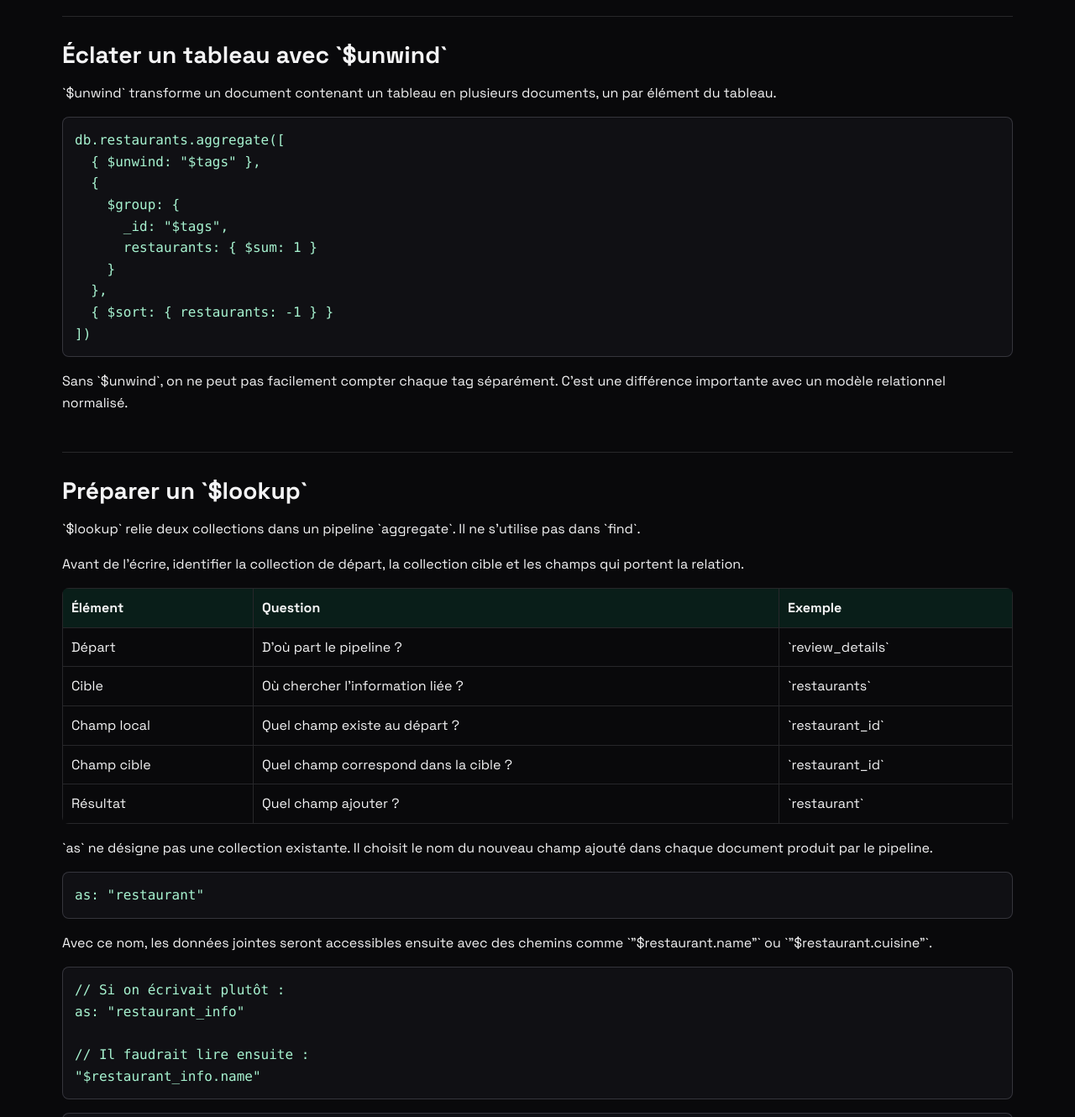
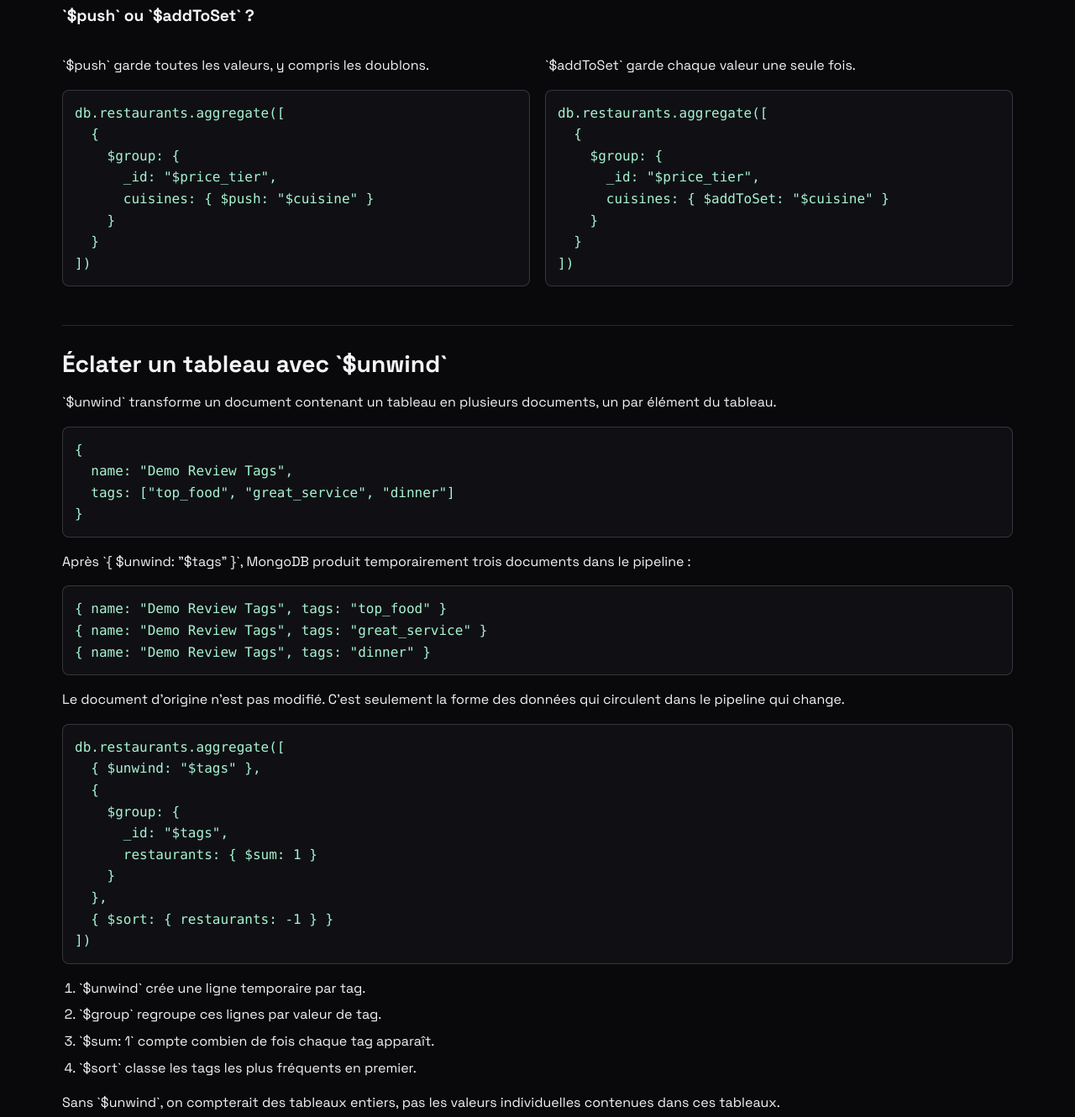
Before and after one commit to aah-supports/mongodb, a plain HTML site: page docs/cours/05-aggregate.html in a window 1280 px wide. Shown: the part 4960-6290 px from the top of the page at 84% size. Drawn offline with Linux system fonts and the light colour scheme.

Commit message:
Expand aggregate array examples

```diff
--- a/docs/cours/05-aggregate.html
+++ b/docs/cours/05-aggregate.html
@@ -165,10 +165,44 @@ db.restaurants.find({ "ratings.overall": { $gte: 22 } })</code></pre>
           <tr><td>`$push`</td><td>Construire un tableau.</td></tr>
           <tr><td>`$addToSet`</td><td>Construire un tableau sans doublons.</td></tr>
         </table>
+        <h3>`$push` ou `$addToSet` ?</h3>
+        <div class="two-col">
+          <div>
+            <p>`$push` garde toutes les valeurs, y compris les doublons.</p>
+            <pre><code>db.restaurants.aggregate([
+  {
+    $group: {
+      _id: "$price_tier",
+      cuisines: { $push: "$cuisine" }
+    }
+  }
+])</code></pre>
+          </div>
+          <div>
+            <p>`$addToSet` garde chaque valeur une seule fois.</p>
+            <pre><code>db.restaurants.aggregate([
+  {
+    $group: {
+      _id: "$price_tier",
+      cuisines: { $addToSet: "$cuisine" }
+    }
+  }
+])</code></pre>
+          </div>
+        </div>
       </section>
       <section id="s8" class="slide">
         <h2 class="slide-title">Éclater un tableau avec `$unwind`</h2>
         <p>`$unwind` transforme un document contenant un tableau en plusieurs documents, un par élément du tableau.</p>
+        <pre><code>{
+  name: "Demo Review Tags",
+  tags: ["top_food", "great_service", "dinner"]
+}</code></pre>
+        <p>Après `{ $unwind: "$tags" }`, MongoDB produit temporairement trois documents dans le pipeline :</p>
+        <pre><code>{ name: "Demo Review Tags", tags: "top_food" }
+{ name: "Demo Review Tags", tags: "great_service" }
+{ name: "Demo Review Tags", tags: "dinner" }</code></pre>
+        <p>Le document d'origine n'est pas modifié. C'est seulement la forme des données qui circulent dans le pipeline qui change.</p>
         <pre><code>db.restaurants.aggregate([
   { $unwind: "$tags" },
   {
@@ -179,7 +213,13 @@ db.restaurants.find({ "ratings.overall": { $gte: 22 } })</code></pre>
   },
   { $sort: { restaurants: -1 } }
 ])</code></pre>
-        <p>Sans `$unwind`, on ne peut pas facilement compter chaque tag séparément. C'est une différence importante avec un modèle relationnel normalisé.</p>
+        <ol>
+          <li>`$unwind` crée une ligne temporaire par tag.</li>
+          <li>`$group` regroupe ces lignes par valeur de tag.</li>
+          <li>`$sum: 1` compte combien de fois chaque tag apparaît.</li>
+          <li>`$sort` classe les tags les plus fréquents en premier.</li>
+        </ol>
+        <p>Sans `$unwind`, on compterait des tableaux entiers, pas les valeurs individuelles contenues dans ces tableaux.</p>
       </section>
       <section id="s9" class="slide">
         <h2 class="slide-title">Préparer un `$lookup`</h2>
```
Also changed, not shown: Supports/cours-mongodb/05-aggregate.md (+69 -0 lines).
